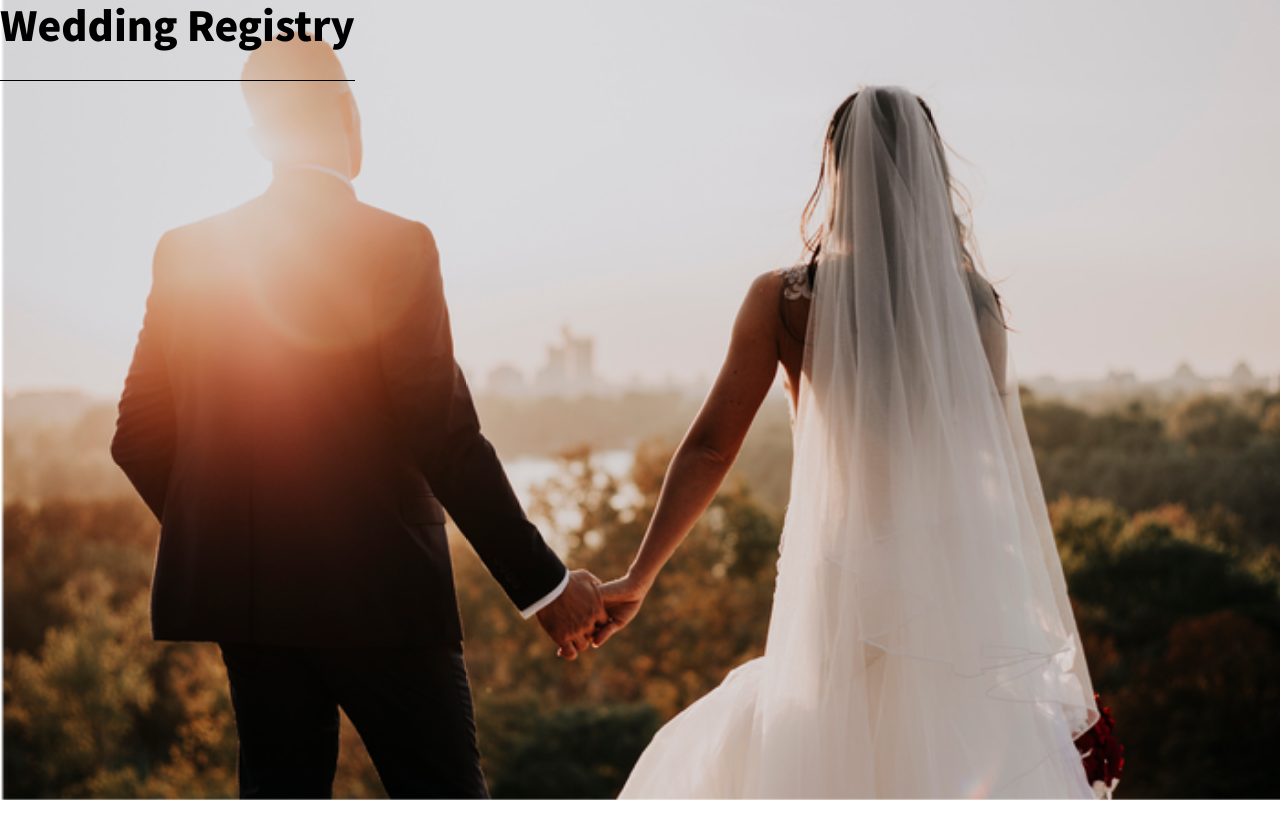
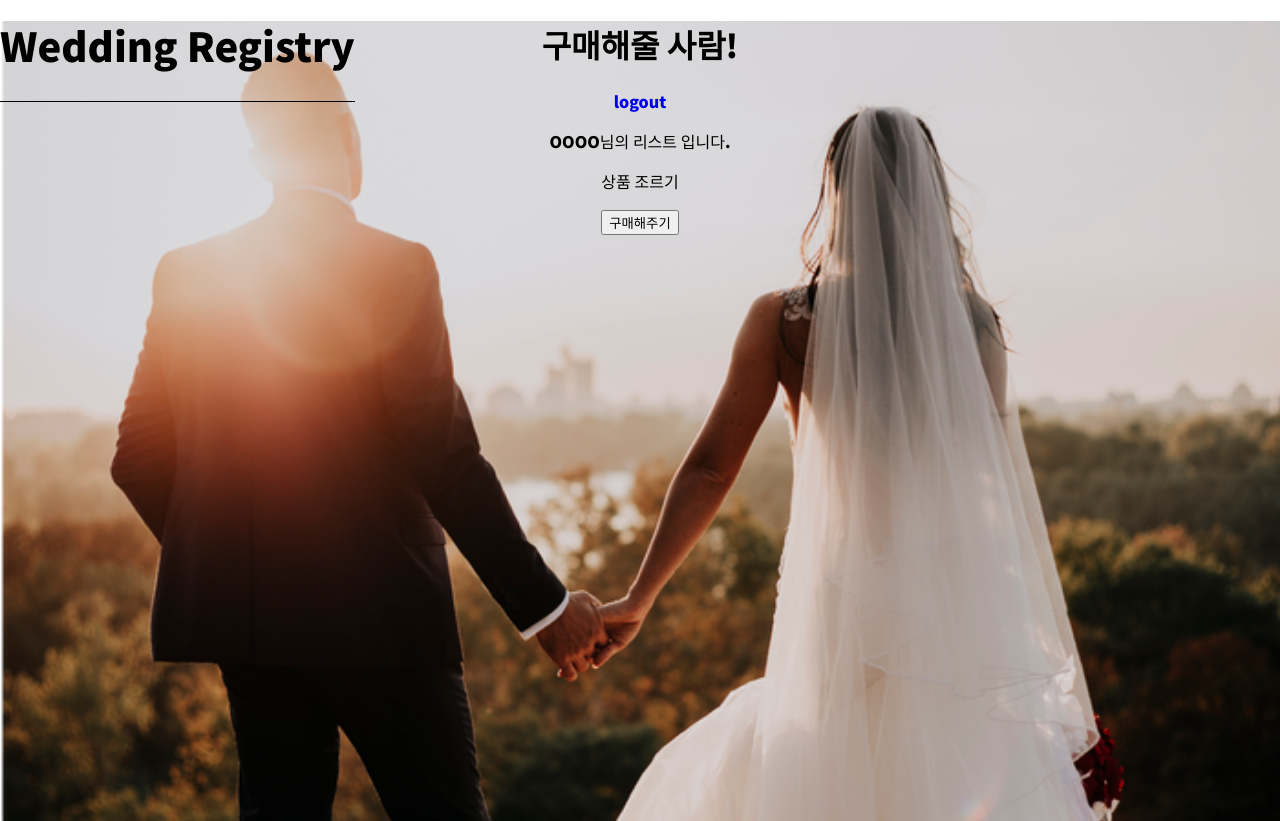
Before and after one commit to rondido/Wedding-Registry, a React (Create React App) app: page /buyPage in a window 1280 px wide. Before the commit this address had no page. Before the commit the page ends 800 px from the top, so only its background shows below. Built offline with nearby package versions, Linux system fonts and the light colour scheme.

Commit message:
feat: BuyPage css 구현중

```diff
--- a/src/App.js
+++ b/src/App.js
@@ -6,6 +6,7 @@ import "./Page/style/global.scss";
 import { BrowserRouter, Route, Routes } from "react-router-dom";
 import Main from "./Page/Main";
 import ProductPage from "./Page/ProductPage";
+import BuyPage from "./Page/BuyPage";
 
 function App() {
   return (
@@ -17,6 +18,7 @@ function App() {
           <Route path='/signup' element={<Signup />}></Route>
           <Route path='/login' element={<Login />}></Route>
           <Route path='/productPage' element={<ProductPage />}></Route>
+          <Route path='/buyPage' element={<BuyPage />}></Route>
         </Routes>
       </BrowserRouter>
     </div>
--- /dev/null
+++ b/src/Page/BuyPage.jsx
@@ -0,0 +1,19 @@
+import React from "react";
+import {Link} from "react-router-dom";
+import BuyProduct from "../comment/BuyProduct";
+
+export default function BuyPage() {
+    return (
+        <>
+            <div className='Title'>
+                <h1> 구매해줄 사람! </h1>
+            </div>
+            <div className="logout">
+                <Link to={"/login"} className="logout">logout</Link>
+            </div>
+            <div className="container">
+                <BuyProduct/>
+            </div>
+        </>
+    )
+}
--- /dev/null
+++ b/src/comment/BuyItem.jsx
@@ -0,0 +1,11 @@
+export default function BuyItem() {
+    return (
+        <>
+            <p>상품 조르기</p>
+            <div className="itemImage">
+
+            </div>
+            <button className="buyButton">구매해주기</button>
+        </>
+    )
+}
--- /dev/null
+++ b/src/comment/BuyProduct.jsx
@@ -0,0 +1,12 @@
+import BuyItem from "./BuyItem";
+
+export default function BuyProduct() {
+    return (
+        <div className="productBox">
+            <p>OOOO님의 리스트 입니다.</p>
+            <div className="itemList">
+                <BuyItem/>
+            </div>
+        </div>
+    )
+}
```
